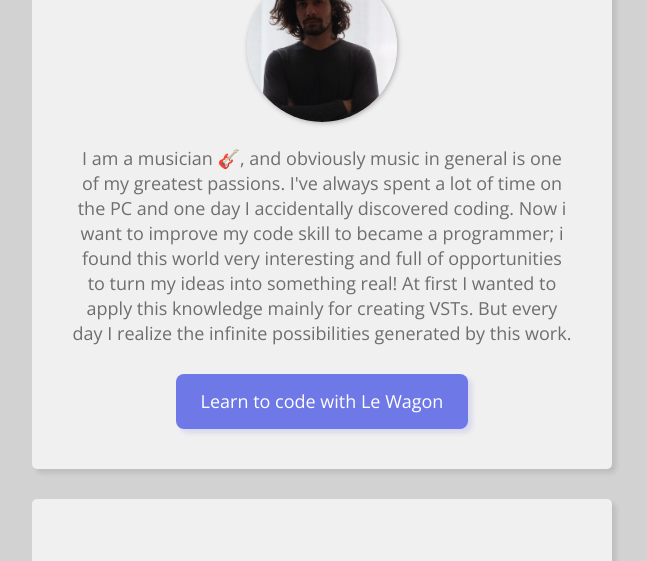
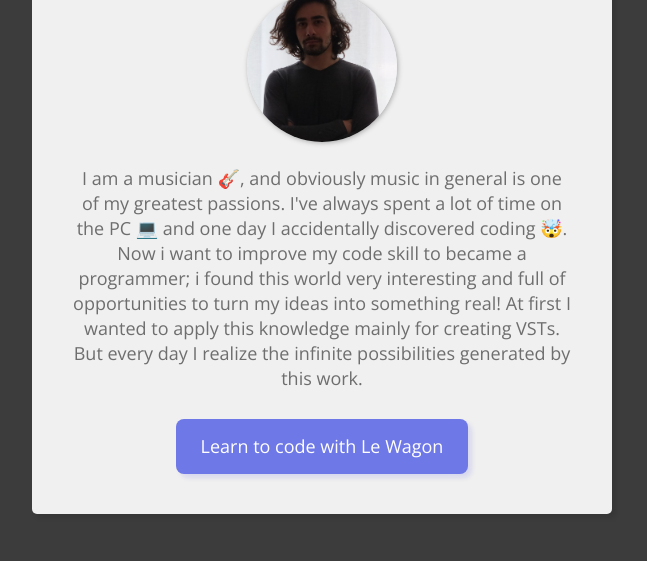
Before and after one commit to Francesco-ru/medium-article, a plain HTML site: page index.html in a window 1280 px wide. Shown: the part 168-729 px from the top of the page, without its empty margins (318-965 px from the left). Drawn offline with nearby package versions, Linux system fonts and the light colour scheme.

Commit message:
make my profile prettier

```diff
--- a/index.html
+++ b/index.html
@@ -12,7 +12,7 @@
   <div class="card">
     <h1>Hello, I'm Francesco Rulli</h1>
     <img src="images/Francesco.jpeg" alt="Francesco Rulli" width= 150 height=150 id="img-circle">
-    <p>I am a musician 🎸, and obviously music in general is one of my greatest passions. I've always spent a lot of time on the PC and one day I accidentally discovered coding. Now i want to improve my code skill to became a programmer; i found this world very interesting and full of opportunities to turn my ideas into something real! At first I wanted to apply this knowledge mainly for creating VSTs. But every day I realize the infinite possibilities generated by this work.</p>
+    <p>I am a musician 🎸, and obviously music in general is one of my greatest passions. I've always spent a lot of time on the PC 💻 and one day I accidentally discovered coding 🤯. Now i want to improve my code skill to became a programmer; i found this world very interesting and full of opportunities to turn my ideas into something real! At first I wanted to apply this knowledge mainly for creating VSTs. But every day I realize the infinite possibilities generated by this work.</p>
     <a href="https://www.lewagon.com" target="_blank" id="btn-link">
     Learn to code with Le Wagon
     </a>
--- a/style.css
+++ b/style.css
@@ -1,7 +1,7 @@
 @import url("http://fonts.googleapis.com/css?family=Open+Sans:400,300,700|Poppins:300,400,500,700");
 
 body {
-  background-color: rgb(210, 210, 210);
+  background-color: rgb(60, 60, 60);
   font-family: 'Open sans', sans-serif;
   font-weight: 400;
   color: rgb(70, 70, 70);
@@ -39,7 +39,7 @@ h4 {
   background-color: rgb(240, 240, 240);
   width: 500px;
   padding: 40px;
-  margin: 30px auto;
+  margin: 50px auto;
   box-shadow: 4px 4px 5px rgba(0,0,0,0.1);
   text-align: center;
   border-radius: 5px;
```
